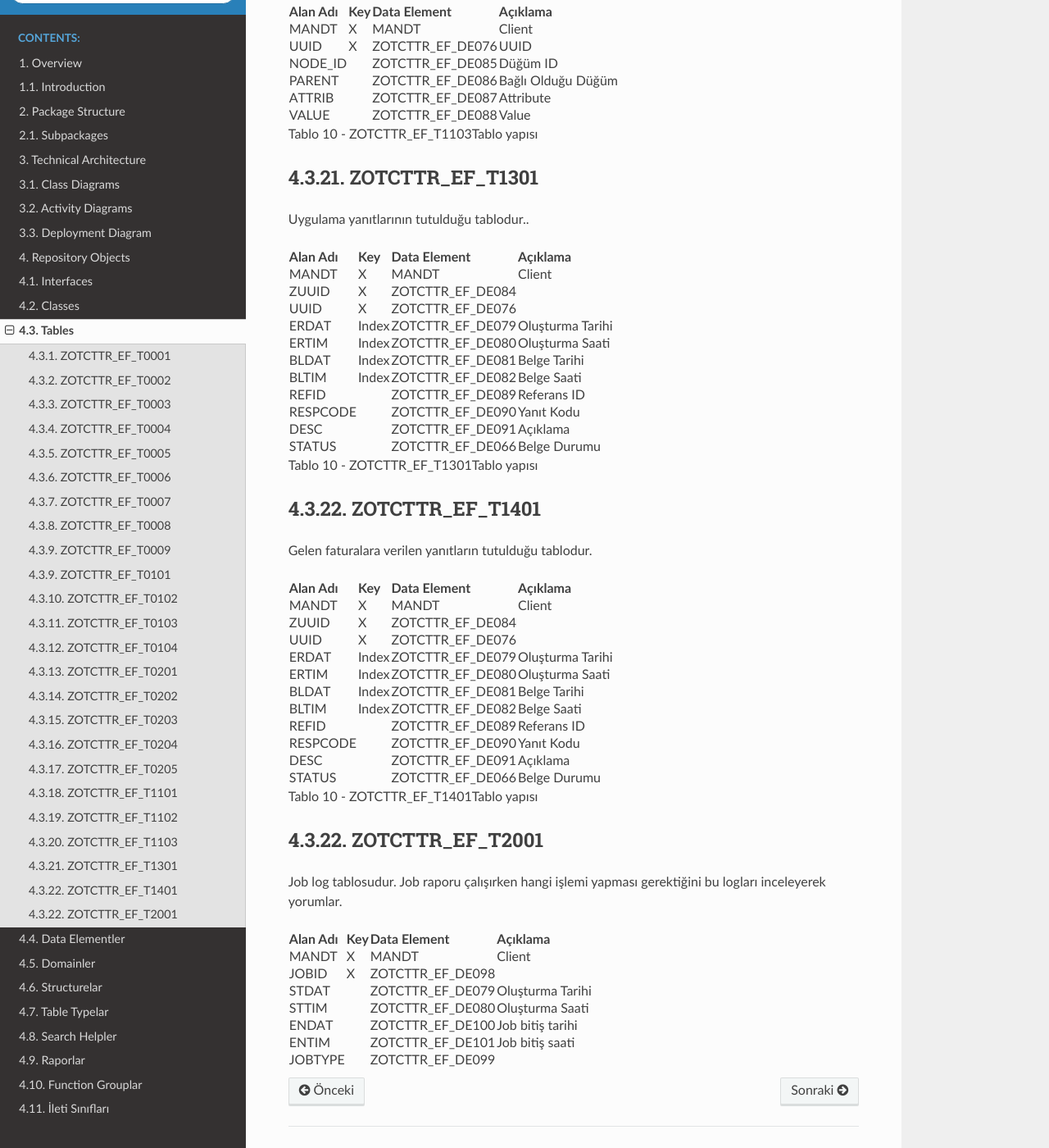
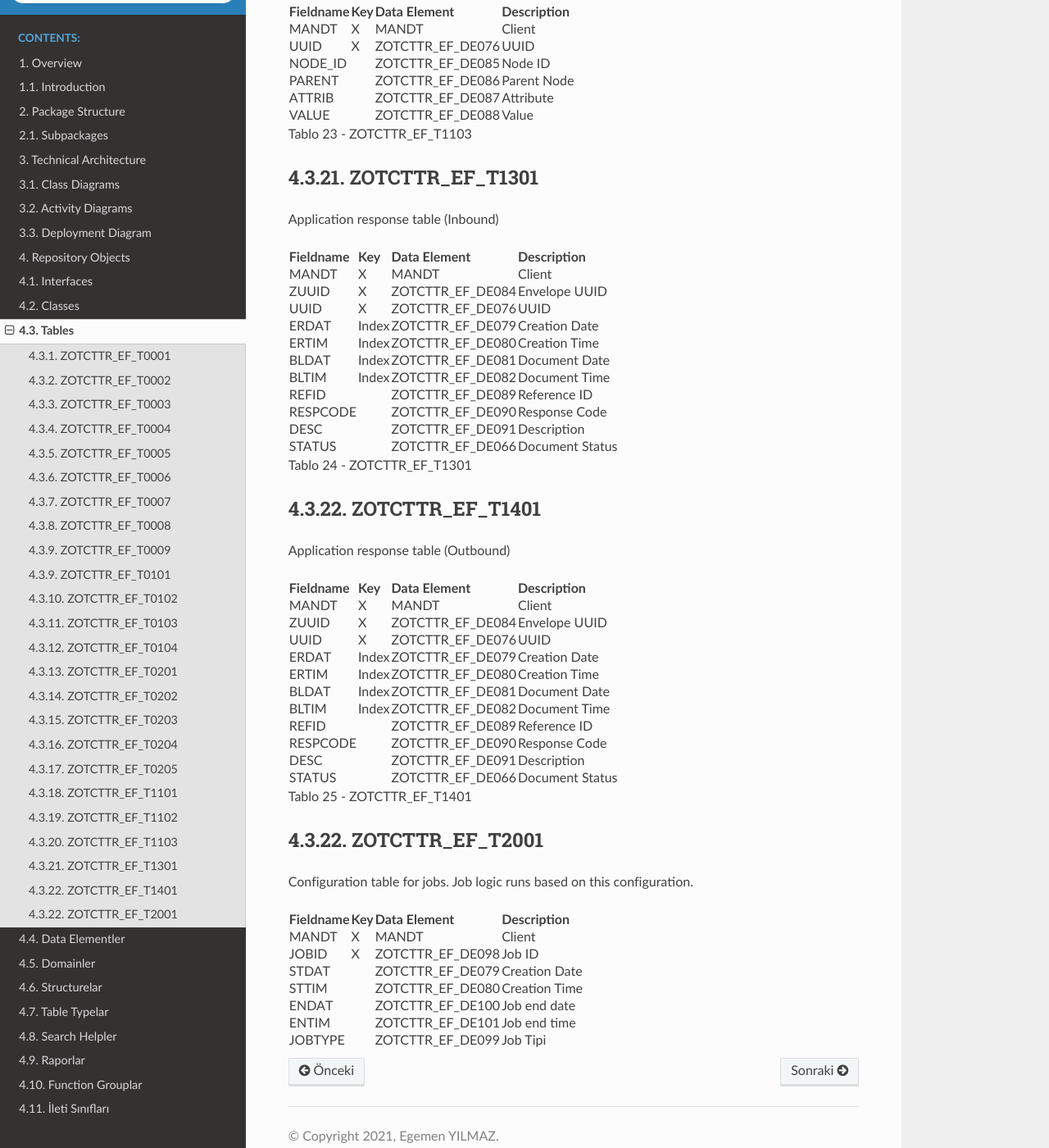
Before and after one commit to openTCT/zotcttr_ef, a Sphinx documentation site: the page built from docs/4_3_tables.md, in a window 1280 px wide and 1400 px high, scrolled down 7356 px. Shown: the whole window at 82% size. Built offline with Sphinx 7.4.7 and the Read the Docs theme 2.0.0, drawn with Linux system fonts in a browser that asks for light colours; some of the changed text lies outside the part shown.

Commit message:
Update 4_3_tables.md

```diff
--- a/docs/4_3_tables.md
+++ b/docs/4_3_tables.md
@@ -1651,7 +1651,7 @@ Currency list. Stores currencies that are used in invoices.
 </table>
 
 
-Tablo 19 - ZOTCTTR_EF_T0204
+Table 19 - ZOTCTTR_EF_T0204
 
 
 ## 4.3.17. ZOTCTTR_EF_T0205
@@ -1712,23 +1712,22 @@ Parametric configuration table.
 </table>
 
 
-Tablo 10 - ZOTCTTR_EF_T0204 Tablo yapısı
+Table 20 - ZOTCTTR_EF_T0204
 
 
 ## 4.3.18. ZOTCTTR_EF_T1101
 
-Fatura başlık tablosudur.
-
+Invoice header table.
 
 <table>
   <tr>
-   <td><strong>Alan Adı</strong>
+   <td><strong>Fieldname</strong>
    </td>
    <td><strong>Key</strong>
    </td>
    <td><strong>Data Element</strong>
    </td>
-   <td><strong>Açıklama</strong>
+   <td><strong>Description</strong>
    </td>
   </tr>
   <tr>
@@ -1748,7 +1747,7 @@ Fatura başlık tablosudur.
    </td>
    <td>ZOTCTTR_EF_DE074
    </td>
-   <td>Belge No
+   <td>Document No
    </td>
   </tr>
   <tr>
@@ -1768,7 +1767,7 @@ Fatura başlık tablosudur.
    </td>
    <td>ZOTCTTR_EF_DE083
    </td>
-   <td>
+   <td>Envelope UUID
    </td>
   </tr>
   <tr>
@@ -1788,7 +1787,7 @@ Fatura başlık tablosudur.
    </td>
    <td>ZOTCTTR_EF_DE077
    </td>
-   <td>Yön (Gelen/Giden)
+   <td>Direction (Inbound/Outbound)
    </td>
   </tr>
   <tr>
@@ -1818,7 +1817,7 @@ Fatura başlık tablosudur.
    </td>
    <td>ZOTCTTR_EF_DE079
    </td>
-   <td>Oluşturma Tarihi
+   <td>Creation Date
    </td>
   </tr>
   <tr>
@@ -1828,7 +1827,7 @@ Fatura başlık tablosudur.
    </td>
    <td>ZOTCTTR_EF_DE080
    </td>
-   <td>Oluşturma Saati
+   <td>Creation Time
    </td>
   </tr>
   <tr>
@@ -1838,7 +1837,7 @@ Fatura başlık tablosudur.
    </td>
    <td>ZOTCTTR_EF_DE081
    </td>
-   <td>Belge Tarihi
+   <td>Document Date
    </td>
   </tr>
   <tr>
@@ -1848,7 +1847,7 @@ Fatura başlık tablosudur.
    </td>
    <td>ZOTCTTR_EF_DE082
    </td>
-   <td>Belge Saati
+   <td>Document Time
    </td>
   </tr>
   <tr>
@@ -1856,7 +1855,7 @@ Fatura başlık tablosudur.
    </td>
    <td>Index
    </td>
-   <td>
+   <td>ZOTCTTR_EF_DE102
    </td>
    <td>Extractor ID
    </td>
@@ -1868,7 +1867,7 @@ Fatura başlık tablosudur.
    </td>
    <td>ZOTCTTR_EF_DE023
    </td>
-   <td>Profil
+   <td>Profile ID
    </td>
   </tr>
   <tr>
@@ -1878,7 +1877,7 @@ Fatura başlık tablosudur.
    </td>
    <td>ZOTCTTR_EF_DE066
    </td>
-   <td>Belge Statüsü
+   <td>Document Status
    </td>
   </tr>
   <tr>
@@ -1888,29 +1887,29 @@ Fatura başlık tablosudur.
    </td>
    <td>ZOTCTTR_EF_DE083
    </td>
-   <td>Uygulama Yanıtı ID
+   <td>Application Response ID
    </td>
   </tr>
 </table>
 
 
-Tablo 10 - ZOTCTTR_EF_T1101 Tablo yapısı
+Tablo 21 - ZOTCTTR_EF_T1101
 
 
 ## 4.3.19. ZOTCTTR_EF_T1102
 
-Giden fatura zarf tablosudur.
+Invoice envelope table.
 
 
 <table>
   <tr>
-   <td><strong>Alan Adı</strong>
+   <td><strong>Fieldname</strong>
    </td>
    <td><strong>Key</strong>
    </td>
    <td><strong>Data Element</strong>
    </td>
-   <td><strong>Açıklama</strong>
+   <td><strong>Description</strong>
    </td>
   </tr>
   <tr>
@@ -1930,7 +1929,7 @@ Giden fatura zarf tablosudur.
    </td>
    <td>ZOTCTTR_EF_DE083
    </td>
-   <td>Zarf UUID
+   <td>Envelope UUID
    </td>
   </tr>
   <tr>
@@ -1940,7 +1939,7 @@ Giden fatura zarf tablosudur.
    </td>
    <td>ZOTCTTR_EF_DE077
    </td>
-   <td>Yön (Gelen/Giden)
+   <td>Direction (Inbound/Outbound)
    </td>
   </tr>
   <tr>
@@ -1950,7 +1949,7 @@ Giden fatura zarf tablosudur.
    </td>
    <td>ZOTCTTR_EF_DE079
    </td>
-   <td>Oluşturma Tarihi
+   <td>Creation Date
    </td>
   </tr>
   <tr>
@@ -1960,7 +1959,7 @@ Giden fatura zarf tablosudur.
    </td>
    <td>ZOTCTTR_EF_DE080
    </td>
-   <td>Oluşturma Saati
+   <td>Creation Time
    </td>
   </tr>
   <tr>
@@ -1970,7 +1969,7 @@ Giden fatura zarf tablosudur.
    </td>
    <td>ZOTCTTR_EF_DE081
    </td>
-   <td>Belge Tarihi
+   <td>Document Date
    </td>
   </tr>
   <tr>
@@ -1980,7 +1979,7 @@ Giden fatura zarf tablosudur.
    </td>
    <td>ZOTCTTR_EF_DE082
    </td>
-   <td>Belge Saati
+   <td>Document Time
    </td>
   </tr>
   <tr>
@@ -1990,29 +1989,28 @@ Giden fatura zarf tablosudur.
    </td>
    <td>ZOTCTTR_EF_DE066
    </td>
-   <td>Belge Statüsü
+   <td>Envelope Status
    </td>
   </tr>
 </table>
 
 
-Tablo 10 - ZOTCTTR_EF_T1102Tablo yapısı
+Tablo 22 - ZOTCTTR_EF_T1102
 
 
 ## 4.3.20. ZOTCTTR_EF_T1103
 
-Giden fatura UBL tablosudur.
-
+UBL table
 
 <table>
   <tr>
-   <td><strong>Alan Adı</strong>
+   <td><strong>Fieldname</strong>
    </td>
    <td><strong>Key</strong>
    </td>
    <td><strong>Data Element</strong>
    </td>
-   <td><strong>Açıklama</strong>
+   <td><strong>Description</strong>
    </td>
   </tr>
   <tr>
@@ -2042,7 +2040,7 @@ Giden fatura UBL tablosudur.
    </td>
    <td>ZOTCTTR_EF_DE085
    </td>
-   <td>Düğüm ID
+   <td>Node ID
    </td>
   </tr>
   <tr>
@@ -2052,7 +2050,7 @@ Giden fatura UBL tablosudur.
    </td>
    <td>ZOTCTTR_EF_DE086
    </td>
-   <td>Bağlı Olduğu Düğüm
+   <td>Parent Node
    </td>
   </tr>
   <tr>
@@ -2077,24 +2075,22 @@ Giden fatura UBL tablosudur.
   </tr>
 </table>
 
-
-Tablo 10 - ZOTCTTR_EF_T1103Tablo yapısı
+Tablo 23 - ZOTCTTR_EF_T1103
 
 
 ## 4.3.21. ZOTCTTR_EF_T1301
 
-Uygulama yanıtlarının tutulduğu tablodur..
-
+Application response table (Inbound)
 
 <table>
   <tr>
-   <td><strong>Alan Adı</strong>
+   <td><strong>Fieldname</strong>
    </td>
    <td><strong>Key</strong>
    </td>
    <td><strong>Data Element</strong>
    </td>
-   <td><strong>Açıklama</strong>
+   <td><strong>Description</strong>
    </td>
   </tr>
   <tr>
@@ -2114,7 +2110,7 @@ Uygulama yanıtlarının tutulduğu tablodur..
    </td>
    <td>ZOTCTTR_EF_DE084
    </td>
-   <td>
+   <td>Envelope UUID
    </td>
   </tr>
   <tr>
@@ -2124,7 +2120,7 @@ Uygulama yanıtlarının tutulduğu tablodur..
    </td>
    <td>ZOTCTTR_EF_DE076
    </td>
-   <td>
+   <td>UUID
    </td>
   </tr>
   <tr>
@@ -2134,7 +2130,7 @@ Uygulama yanıtlarının tutulduğu tablodur..
    </td>
    <td>ZOTCTTR_EF_DE079
    </td>
-   <td>Oluşturma Tarihi
+   <td>Creation Date
    </td>
   </tr>
   <tr>
@@ -2144,7 +2140,7 @@ Uygulama yanıtlarının tutulduğu tablodur..
    </td>
    <td>ZOTCTTR_EF_DE080
    </td>
-   <td>Oluşturma Saati
+   <td>Creation Time
    </td>
   </tr>
   <tr>
@@ -2154,7 +2150,7 @@ Uygulama yanıtlarının tutulduğu tablodur..
    </td>
    <td>ZOTCTTR_EF_DE081
    </td>
-   <td>Belge Tarihi
+   <td>Document Date
    </td>
   </tr>
   <tr>
@@ -2164,7 +2160,7 @@ Uygulama yanıtlarının tutulduğu tablodur..
    </td>
    <td>ZOTCTTR_EF_DE082
    </td>
-   <td>Belge Saati
+   <td>Document Time
    </td>
   </tr>
   <tr>
@@ -2174,7 +2170,7 @@ Uygulama yanıtlarının tutulduğu tablodur..
    </td>
    <td>ZOTCTTR_EF_DE089
    </td>
-   <td>Referans ID
+   <td>Reference ID
    </td>
   </tr>
   <tr>
@@ -2184,7 +2180,7 @@ Uygulama yanıtlarının tutulduğu tablodur..
    </td>
    <td>ZOTCTTR_EF_DE090
    </td>
-   <td>Yanıt Kodu
+   <td>Response Code
    </td>
   </tr>
   <tr>
@@ -2194,7 +2190,7 @@ Uygulama yanıtlarının tutulduğu tablodur..
    </td>
    <td>ZOTCTTR_EF_DE091
    </td>
-   <td>Açıklama
+   <td>Description
    </td>
   </tr>
   <tr>
@@ -2204,29 +2200,26 @@ Uygulama yanıtlarının tutulduğu tablodur..
    </td>
    <td>ZOTCTTR_EF_DE066
    </td>
-   <td>Belge Durumu
+   <td>Document Status
    </td>
   </tr>
 </table>
 
-
-Tablo 10 - ZOTCTTR_EF_T1301Tablo yapısı
-
+Tablo 24 - ZOTCTTR_EF_T1301
 
 ## 4.3.22. ZOTCTTR_EF_T1401
 
-Gelen faturalara verilen yanıtların tutulduğu tablodur.
-
+Application response table (Outbound)
 
 <table>
   <tr>
-   <td><strong>Alan Adı</strong>
+   <td><strong>Fieldname</strong>
    </td>
    <td><strong>Key</strong>
    </td>
    <td><strong>Data Element</strong>
    </td>
-   <td><strong>Açıklama</strong>
+   <td><strong>Description</strong>
    </td>
   </tr>
   <tr>
@@ -2246,7 +2239,7 @@ Gelen faturalara verilen yanıtların tutulduğu tablodur.
    </td>
    <td>ZOTCTTR_EF_DE084
    </td>
-   <td>
+   <td>Envelope UUID
    </td>
   </tr>
   <tr>
@@ -2256,7 +2249,7 @@ Gelen faturalara verilen yanıtların tutulduğu tablodur.
    </td>
    <td>ZOTCTTR_EF_DE076
    </td>
-   <td>
+   <td>UUID
    </td>
   </tr>
   <tr>
@@ -2266,7 +2259,7 @@ Gelen faturalara verilen yanıtların tutulduğu tablodur.
    </td>
    <td>ZOTCTTR_EF_DE079
    </td>
-   <td>Oluşturma Tarihi
+   <td>Creation Date
    </td>
   </tr>
   <tr>
@@ -2276,7 +2269,7 @@ Gelen faturalara verilen yanıtların tutulduğu tablodur.
    </td>
    <td>ZOTCTTR_EF_DE080
    </td>
-   <td>Oluşturma Saati
+   <td>Creation Time
    </td>
   </tr>
   <tr>
@@ -2286,7 +2279,7 @@ Gelen faturalara verilen yanıtların tutulduğu tablodur.
    </td>
    <td>ZOTCTTR_EF_DE081
    </td>
-   <td>Belge Tarihi
+   <td>Document Date
    </td>
   </tr>
   <tr>
@@ -2296,7 +2289,7 @@ Gelen faturalara verilen yanıtların tutulduğu tablodur.
    </td>
    <td>ZOTCTTR_EF_DE082
    </td>
-   <td>Belge Saati
+   <td>Document Time
    </td>
   </tr>
   <tr>
@@ -2306,7 +2299,7 @@ Gelen faturalara verilen yanıtların tutulduğu tablodur.
    </td>
    <td>ZOTCTTR_EF_DE089
    </td>
-   <td>Referans ID
+   <td>Reference ID
    </td>
   </tr>
   <tr>
@@ -2316,7 +2309,7 @@ Gelen faturalara verilen yanıtların tutulduğu tablodur.
    </td>
    <td>ZOTCTTR_EF_DE090
    </td>
-   <td>Yanıt Kodu
+   <td>Response Code
    </td>
   </tr>
   <tr>
@@ -2326,7 +2319,7 @@ Gelen faturalara verilen yanıtların tutulduğu tablodur.
    </td>
    <td>ZOTCTTR_EF_DE091
    </td>
-   <td>Açıklama
+   <td>Description
    </td>
   </tr>
   <tr>
@@ -2336,29 +2329,28 @@ Gelen faturalara verilen yanıtların tutulduğu tablodur.
    </td>
    <td>ZOTCTTR_EF_DE066
    </td>
-   <td>Belge Durumu
+   <td>Document Status
    </td>
   </tr>
 </table>
 
 
-Tablo 10 - ZOTCTTR_EF_T1401Tablo yapısı
+Tablo 25 - ZOTCTTR_EF_T1401
 
 
 ## 4.3.22. ZOTCTTR_EF_T2001
 
-Job log tablosudur. Job raporu çalışırken hangi işlemi yapması gerektiğini bu logları inceleyerek yorumlar.
-
+Configuration table for jobs. Job logic runs based on this configuration.
 
 <table>
   <tr>
-   <td><strong>Alan Adı</strong>
+   <td><strong>Fieldname</strong>
    </td>
    <td><strong>Key</strong>
    </td>
    <td><strong>Data Element</strong>
    </td>
-   <td><strong>Açıklama</strong>
+   <td><strong>Description</strong>
    </td>
   </tr>
   <tr>
@@ -2378,7 +2370,7 @@ Job log tablosudur. Job raporu çalışırken hangi işlemi yapması gerektiğin
    </td>
    <td>ZOTCTTR_EF_DE098
    </td>
-   <td>
+   <td>Job ID
    </td>
   </tr>
   <tr>
@@ -2388,7 +2380,7 @@ Job log tablosudur. Job raporu çalışırken hangi işlemi yapması gerektiğin
    </td>
    <td>ZOTCTTR_EF_DE079
    </td>
-   <td>Oluşturma Tarihi
+   <td>Creation Date
    </td>
   </tr>
   <tr>
@@ -2398,7 +2390,7 @@ Job log tablosudur. Job raporu çalışırken hangi işlemi yapması gerektiğin
    </td>
    <td>ZOTCTTR_EF_DE080
    </td>
-   <td>Oluşturma Saati
+   <td>Creation Time
    </td>
   </tr>
   <tr>
@@ -2408,7 +2400,7 @@ Job log tablosudur. Job raporu çalışırken hangi işlemi yapması gerektiğin
    </td>
    <td>ZOTCTTR_EF_DE100
    </td>
-   <td>Job bitiş tarihi
+   <td>Job end date
    </td>
   </tr>
   <tr>
@@ -2418,7 +2410,7 @@ Job log tablosudur. Job raporu çalışırken hangi işlemi yapması gerektiğin
    </td>
    <td>ZOTCTTR_EF_DE101
    </td>
-   <td>Job bitiş saati
+   <td>Job end time
    </td>
   </tr>
   <tr>
@@ -2428,7 +2420,7 @@ Job log tablosudur. Job raporu çalışırken hangi işlemi yapması gerektiğin
    </td>
    <td>ZOTCTTR_EF_DE099
    </td>
-   <td>
+   <td>Job Tipi
    </td>
   </tr>
   <tr>
```
Also changed, not shown: other parts of docs/4_3_tables.md (+3 -3 lines).
